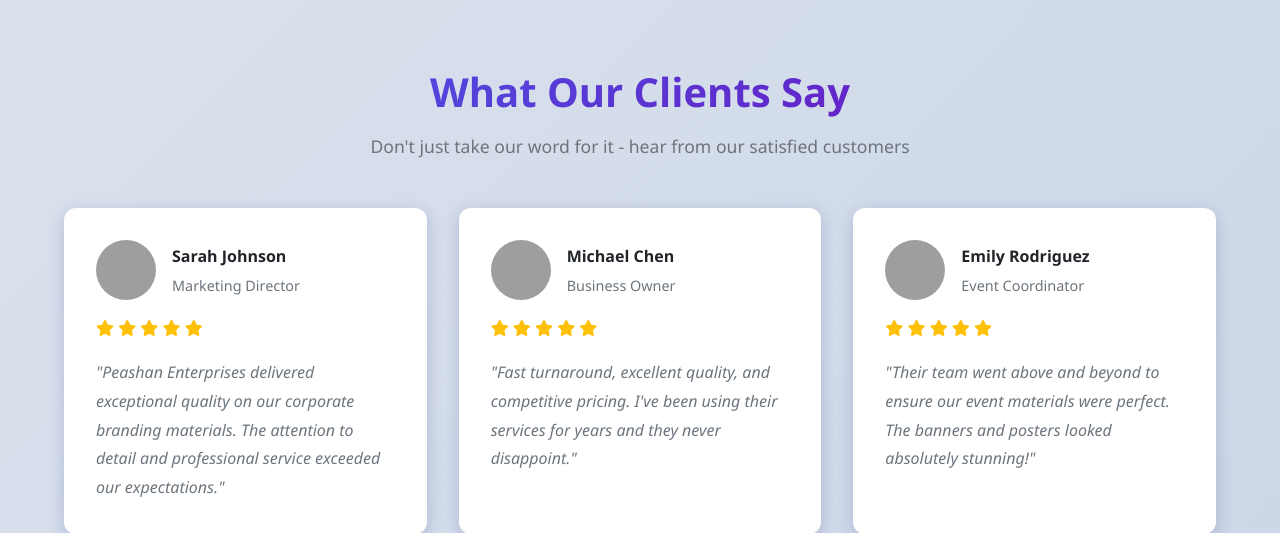
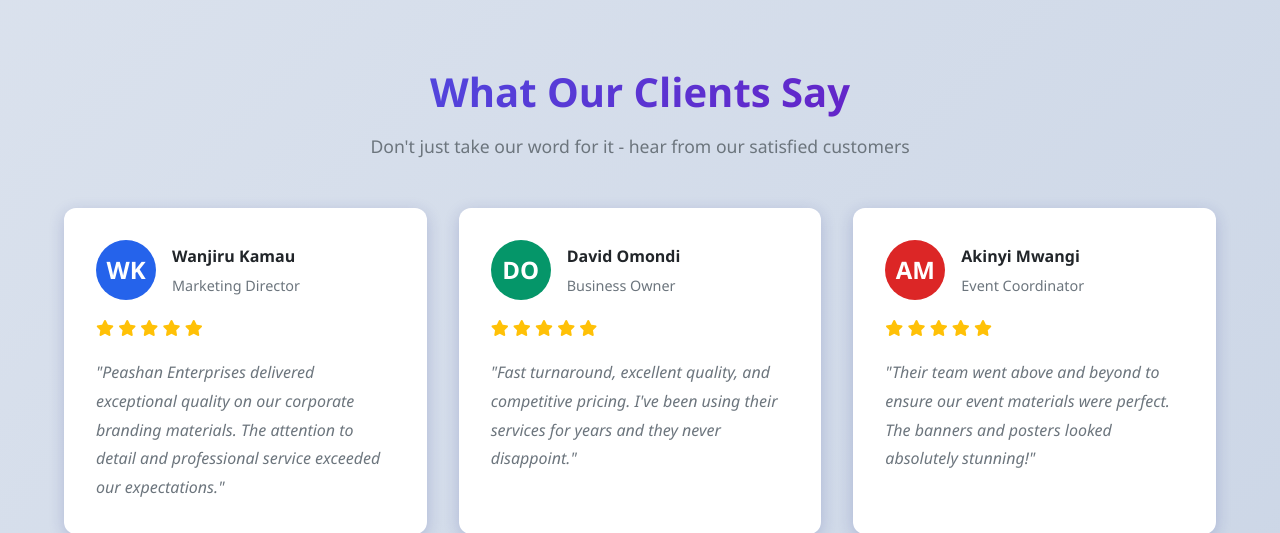
Before and after one commit to Pinchez25/printers, a Django app: template templates/index.html in a window 1280 px wide. Shown: the part 3719-4252 px from the top of the page. Run offline with Django 5.2, Linux system fonts and the light colour scheme; the template is opened without the code that fills it, so the values that code supplies are empty; data comes from the database, SQL or seed files in the repository; parts of the project's set-up code (start-up, migrations or seed data) failed here and were passed over; grey boxes are pictures that could not be loaded.

Commit message:
refactor(templates): update client testimonials and improve HTML formatting

```diff
--- a/templates/index.html
+++ b/templates/index.html
@@ -8,7 +8,8 @@
     <section class="hero" id="home">
         <div class="hero-content">
             <h1>Premium Printing Solutions</h1>
-            <p>Transform your ideas into stunning printed materials with exceptional quality and attention to detail. We bring your vision to life.</p>
+            <p>Transform your ideas into stunning printed materials with exceptional quality and attention to detail. We
+                bring your vision to life.</p>
             <div class="hero-buttons">
                 <a href="#contact" class="btn btn-primary">Get Started</a>
                 <a href="{% url 'gallery:gallery' %}" class="btn btn-secondary">View Portfolio</a>
@@ -67,7 +68,8 @@
                     <i class="fas fa-id-card"></i>
                 </div>
                 <h3>Business Cards</h3>
-                <p>Premium business cards with various finishes including matte, glossy, embossed, and foil stamping.</p>
+                <p>Premium business cards with various finishes including matte, glossy, embossed, and foil
+                    stamping.</p>
                 <ul class="service-features">
                     <li><i class="fas fa-check"></i> Multiple paper stocks</li>
                     <li><i class="fas fa-check"></i> Custom designs</li>
@@ -231,8 +233,12 @@
         <div class="about-content">
             <div class="about-text">
                 <h3>Excellence in Every Print</h3>
-                <p>At Peashan Enterprises, we've been delivering exceptional printing services for over a decade. Our commitment to quality, innovation, and customer satisfaction has made us a leader in the printing industry.</p>
-                <p>We combine state-of-the-art technology with traditional craftsmanship to produce prints that exceed expectations. From business cards to large-format banners, every project receives our meticulous attention to detail.</p>
+                <p>At Peashan Enterprises, we've been delivering exceptional printing services for over a decade. Our
+                    commitment to quality, innovation, and customer satisfaction has made us a leader in the printing
+                    industry.</p>
+                <p>We combine state-of-the-art technology with traditional craftsmanship to produce prints that exceed
+                    expectations. From business cards to large-format banners, every project receives our meticulous
+                    attention to detail.</p>
             </div>
 
             <div class="about-features">
@@ -281,9 +287,12 @@
         <div class="testimonials-grid">
             <div class="testimonial-card">
                 <div class="testimonial-header">
-                    <img src="https://picsum.photos/seed/client1/60/60" alt="Client" class="testimonial-avatar">
+                    <div class="testimonial-avatar"
+                         style="background: #2563eb; color: white; width: 60px; height: 60px; border-radius: 50%; display: flex; align-items: center; justify-content: center; font-size: 24px; font-weight: 600;">
+                        WK
+                    </div>
                     <div class="testimonial-info">
-                        <h4>Sarah Johnson</h4>
+                        <h4>Wanjiru Kamau</h4>
                         <p>Marketing Director</p>
                     </div>
                 </div>
@@ -294,14 +303,18 @@
                     <i class="fas fa-star"></i>
                     <i class="fas fa-star"></i>
                 </div>
-                <p class="testimonial-text">"Peashan Enterprises delivered exceptional quality on our corporate branding materials. The attention to detail and professional service exceeded our expectations."</p>
+                <p class="testimonial-text">"Peashan Enterprises delivered exceptional quality on our corporate branding
+                    materials. The attention to detail and professional service exceeded our expectations."</p>
             </div>
 
             <div class="testimonial-card">
                 <div class="testimonial-header">
-                    <img src="https://picsum.photos/seed/client2/60/60" alt="Client" class="testimonial-avatar">
+                    <div class="testimonial-avatar"
+                         style="background: #059669; color: white; width: 60px; height: 60px; border-radius: 50%; display: flex; align-items: center; justify-content: center; font-size: 24px; font-weight: 600;">
+                        DO
+                    </div>
                     <div class="testimonial-info">
-                        <h4>Michael Chen</h4>
+                        <h4>David Omondi</h4>
                         <p>Business Owner</p>
                     </div>
                 </div>
@@ -312,14 +325,18 @@
                     <i class="fas fa-star"></i>
                     <i class="fas fa-star"></i>
                 </div>
-                <p class="testimonial-text">"Fast turnaround, excellent quality, and competitive pricing. I've been using their services for years and they never disappoint."</p>
+                <p class="testimonial-text">"Fast turnaround, excellent quality, and competitive pricing. I've been
+                    using their services for years and they never disappoint."</p>
             </div>
 
             <div class="testimonial-card">
                 <div class="testimonial-header">
-                    <img src="https://picsum.photos/seed/client3/60/60" alt="Client" class="testimonial-avatar">
+                    <div class="testimonial-avatar"
+                         style="background: #dc2626; color: white; width: 60px; height: 60px; border-radius: 50%; display: flex; align-items: center; justify-content: center; font-size: 24px; font-weight: 600;">
+                        AM
+                    </div>
                     <div class="testimonial-info">
-                        <h4>Emily Rodriguez</h4>
+                        <h4>Akinyi Mwangi</h4>
                         <p>Event Coordinator</p>
                     </div>
                 </div>
@@ -330,11 +347,11 @@
                     <i class="fas fa-star"></i>
                     <i class="fas fa-star"></i>
                 </div>
-                <p class="testimonial-text">"Their team went above and beyond to ensure our event materials were perfect. The banners and posters looked absolutely stunning!"</p>
+                <p class="testimonial-text">"Their team went above and beyond to ensure our event materials were
+                    perfect. The banners and posters looked absolutely stunning!"</p>
             </div>
         </div>
     </section>
-
     <!-- Contact Section -->
     <section class="section" id="contact">
         <div class="section-header">
```
Lines whose indentation alone changed are shown as unchanged.
